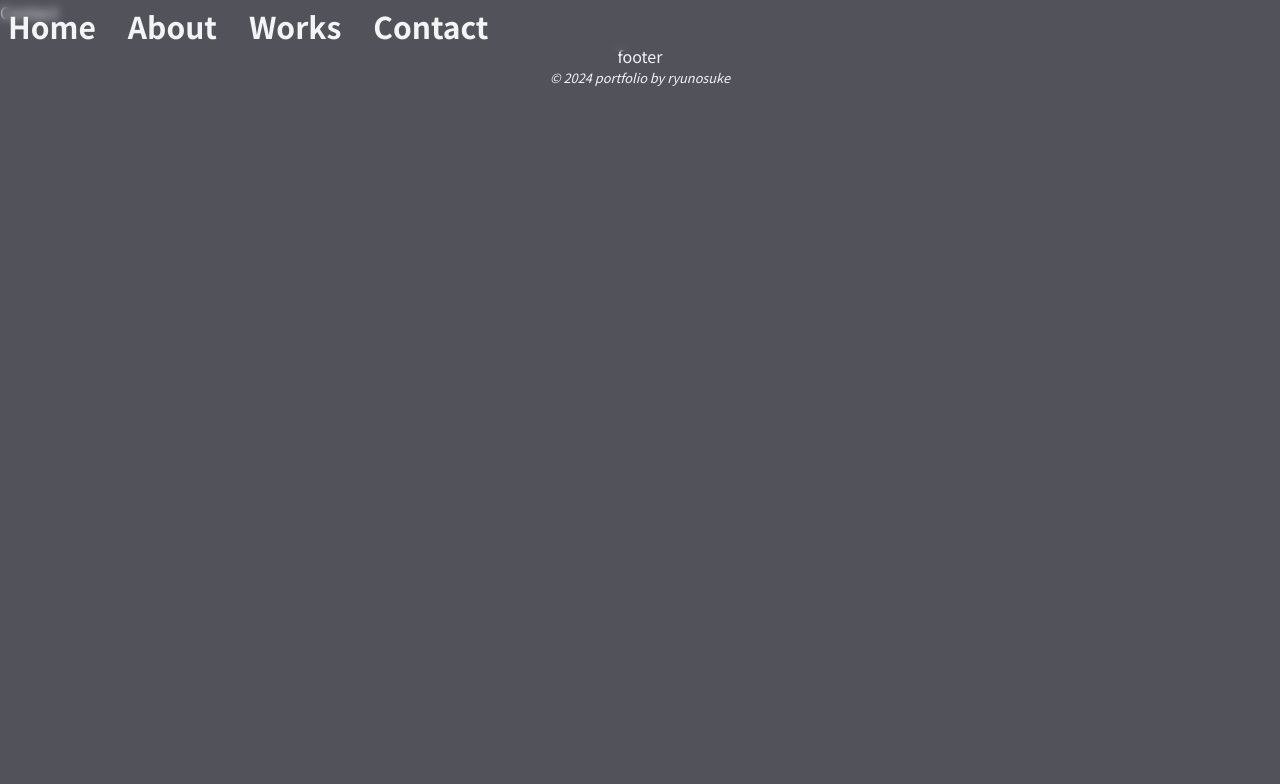
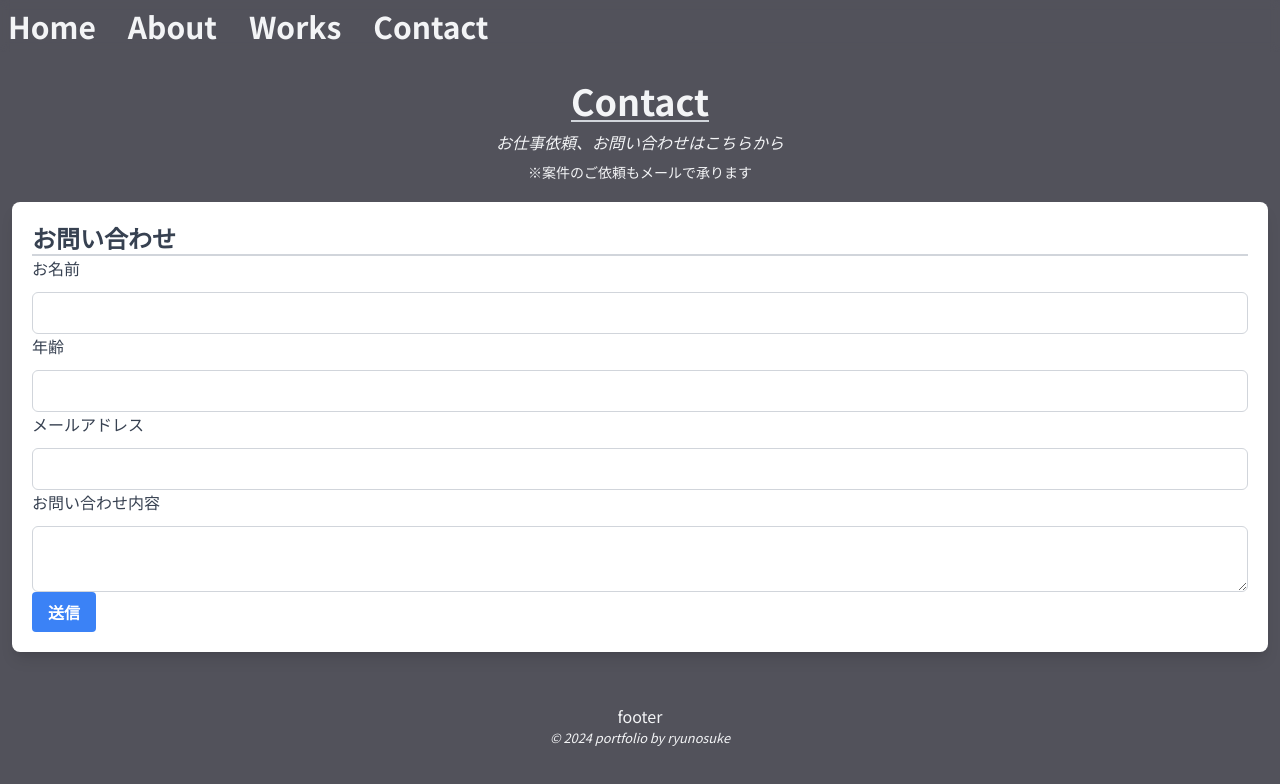
Before and after one commit to ryuno3/portfolio, a Next.js app: page /contact in a window 1280 px wide. Shown: the top 784 px of the page. Built offline with nearby package versions, Linux system fonts and the light colour scheme; a web font is replaced by a local one.

Commit message:
🚧 途端に何やってるかわからんなる

```diff
--- a/src/app/contact/page.tsx
+++ b/src/app/contact/page.tsx
@@ -1,7 +1,19 @@
+import ContactForm from "@/components/sections/Contact/ContactForm";
+import Headline from "@/components/ui/Headline";
 import React from "react";
 
 const Contact = () => {
-  return <div>Contact</div>;
+  return (
+    <div className="flex flex-col items-center justify-center p-3 pt-[10vh]">
+      <Headline title="Contact" size="l" />
+
+      <p className=" italic p-2">お仕事依頼、お問い合わせはこちらから</p>
+      <p className=" text-sm ">※案件のご依頼もメールで承ります</p>
+      <main className=" w-full my-5 bg-white p-5 rounded-lg shadow-lg">
+        <ContactForm />
+      </main>
+    </div>
+  );
 };
 
 export default Contact;
--- /dev/null
+++ b/src/components/sections/Contact/ContactForm.tsx
@@ -0,0 +1,81 @@
+"use client";
+
+import Headline from "@/components/ui/Headline";
+import handleSubmit from "@/utils/form/handleSubmit";
+import { useState } from "react";
+
+const ContactForm = () => {
+  const [name, setName] = useState("");
+  const [email, setEmail] = useState("");
+  const [message, setMessage] = useState("");
+  const [age, setAge] = useState("");
+
+  return (
+    <div className="text-gray-700">
+      <Headline title="お問い合わせ" size="m" />
+
+      <form action={handleSubmit}>
+        <div className="flex flex-col space-y-3">
+          <label htmlFor="name">お名前</label>
+          <input
+            type="text"
+            id="name"
+            name="name"
+            value={name}
+            onChange={(e) => setName(e.target.value)}
+            required
+            className="p-2 border border-gray-300 rounded-md"
+          />
+        </div>
+
+        <div className="flex flex-col space-y-3">
+          {/* 年齢 */}
+          <label htmlFor="age">年齢</label>
+          <input
+            type="number"
+            id="age"
+            name="age"
+            value={age}
+            onChange={(e) => setAge(e.target.value)}
+            required
+            className="p-2 border border-gray-300 rounded-md"
+          />
+        </div>
+
+        <div className="flex flex-col space-y-3">
+          <label htmlFor="email">メールアドレス</label>
+          <input
+            type="email"
+            id="email"
+            name="email"
+            value={email}
+            onChange={(e) => setEmail(e.target.value)}
+            required
+            className="p-2 border border-gray-300 rounded-md"
+          />
+        </div>
+
+        <div className="flex flex-col space-y-3">
+          <label htmlFor="message">お問い合わせ内容</label>
+          <textarea
+            id="message"
+            name="message"
+            value={message}
+            onChange={(e) => setMessage(e.target.value)}
+            required
+            className="p-2 border border-gray-300 rounded-md"
+          />
+        </div>
+
+        <button
+          type="submit"
+          className="bg-blue-500 hover:bg-blue-700 text-white font-bold py-2 px-4 rounded"
+        >
+          送信
+        </button>
+      </form>
+    </div>
+  );
+};
+
+export default ContactForm;
--- a/src/components/sections/about/Career.tsx
+++ b/src/components/sections/about/Career.tsx
@@ -6,7 +6,7 @@ const Career = () => {
     <main className="flex flex-col md:flex-row  gap-5 md:gap-2 max-w-max">
       <section className=" border-2 border-white rounded-lg p-2 pb-10 md:pb-0">
         <header>
-          <Headline title="学歴" />
+          <Headline title="学歴" size="m" />
         </header>
         <article className="flex flex-col">
           <ul className="flex flex-col gap-2">
@@ -23,7 +23,7 @@ const Career = () => {
       </section>
       <section className=" border-2 border-white rounded-lg p-2 overflow-hidden">
         <header>
-          <Headline title="職歴" />
+          <Headline title="職歴" size="m" />
         </header>
         <article className="flex flex-col overflow-scroll">
           <ul className="flex flex-col gap-2 mt-2">
--- a/src/components/ui/Headline.tsx
+++ b/src/components/ui/Headline.tsx
@@ -1,9 +1,17 @@
 import React from "react";
 
-const Headline = ({ title }: { title: string }) => {
-  return (
-    <div className="text-2xl font-bold border-b-2 border-gray-300">{title}</div>
-  );
+const Headline = ({ title, size }: { title: string; size: "s" | "m" | "l" }) => {
+  switch (size) {
+    case "s":
+      return <div className={`text-xl font-bold border-b-2 border-gray-300`}>{title}</div>;
+
+    case "m":
+      return <div className="text-2xl font-bold border-b-2 border-gray-300">{title}</div>;
+    case "l":
+      return <div className="text-4xl font-bold border-b-2 border-gray-300">{title}</div>;
+
+    default:
+  }
 };
 
 export default Headline;
--- /dev/null
+++ b/src/utils/form/handleSubmit.ts
@@ -0,0 +1,11 @@
+"use server";
+import { FormData } from "@/../types/form/type";
+
+const handleSubmit = async (formData: FormData) => {
+  if (!formData.name || !formData.email || !formData.message) {
+    return alert("全ての項目を入力してください");
+  }
+  await console.log(formData);
+};
+
+export default handleSubmit;
--- /dev/null
+++ b/types/form/type.ts
@@ -0,0 +1,6 @@
+export type FormData = {
+  name: string;
+  age: number;
+  email: string;
+  message: string;
+};
```
